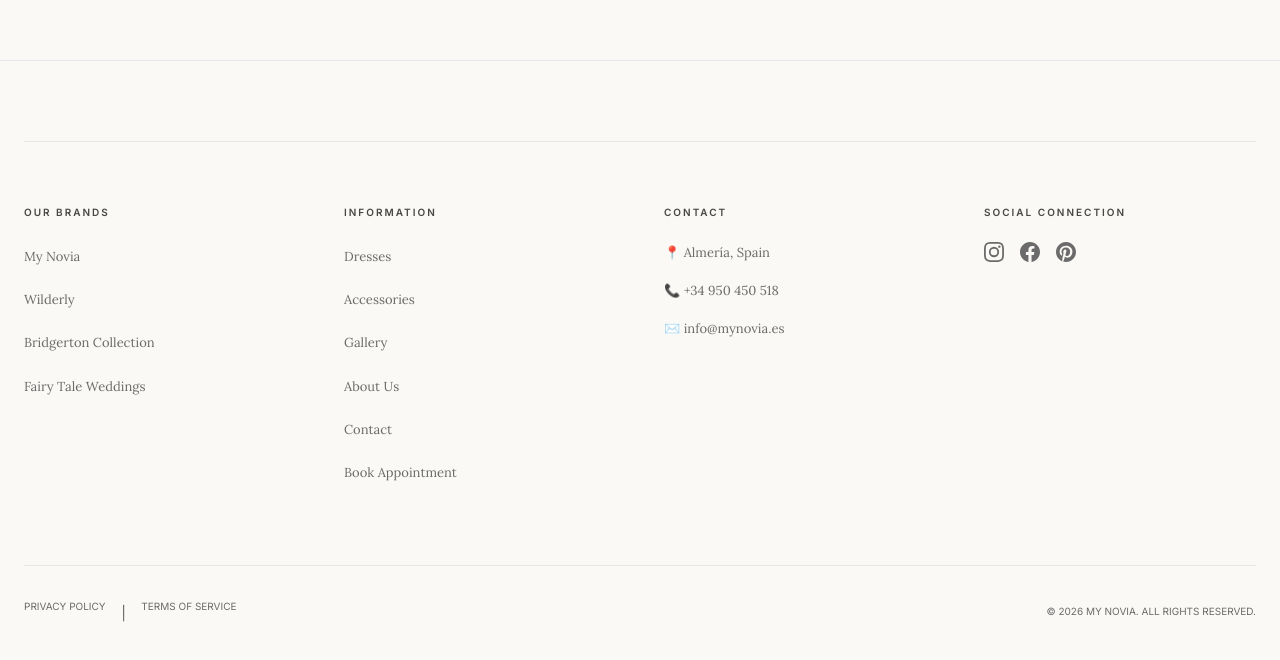
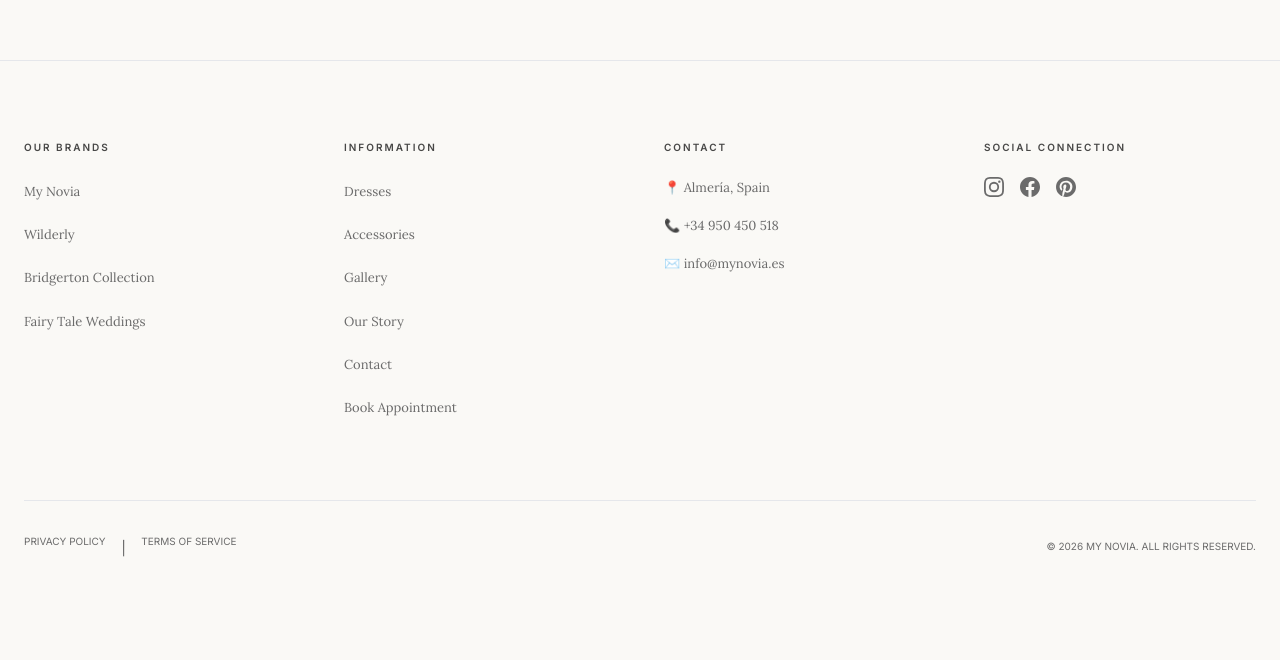
Before and after one commit to harshjkumar/mynovia-frontend, a Next.js app: page /dresses/bride in a window 1280 px wide. Shown: the part 820-1480 px from the top of the page. After the commit the page ends 1420 px from the top, so only its background shows below. Built offline with nearby package versions, Linux system fonts and the light colour scheme; no server answers; a web font is replaced by a local one.

Commit message:
Apply latest updates: Refined About Us headers, admin category fix, heart icon removed, simplified footer border, and added admin review dates.

```diff
--- a/app/about/page.jsx
+++ b/app/about/page.jsx
@@ -3,7 +3,7 @@ import AboutContent from '@/components/about/AboutContent'
 const API = process.env.NEXT_PUBLIC_API_URL || 'http://localhost:5000/api/v1'
 
 export const metadata = {
-  title: 'About Us — My Novia',
+  title: 'Our Story — My Novia',
   description: 'Discover the story of My Novia, your favorite bridal boutique in Almería.'
 }
 
--- a/app/admin/contenido/page.jsx
+++ b/app/admin/contenido/page.jsx
@@ -62,7 +62,7 @@ export default function ContentEditorPage() {
         },
         about: {
           hero_image: 'https://images.unsplash.com/photo-1519741497674-611481863552?w=1920&q=80',
-          hero_title: 'About Us',
+          hero_title: 'Our Story',
           eyebrow: 'ABOUT MY NOVIA',
           heading: 'Love brought us here. You too.',
           story: "My Novia was born from the passion to make every bride's dream come true, bringing to Almería the most exclusive and elegant trends in bridal fashion.\n\nWe believe that choosing your wedding dress is an experience that should be memorable, deeply personal, and completely free of stress.\n\nOur team of experts dedicates themselves completely to understanding your style, your personality, and the vision of your perfect day, accompanying you at every step of this beautiful journey.",
@@ -169,7 +169,7 @@ export default function ContentEditorPage() {
 
   const tabs = [
     { id: 'home', label: 'Homepage' },
-    { id: 'about', label: 'About Us' },
+    { id: 'about', label: 'Our Story' },
     { id: 'contact', label: 'Contact' }
   ]
 
--- a/app/admin/resenas/page.jsx
+++ b/app/admin/resenas/page.jsx
@@ -57,6 +57,7 @@ export default function AdminReviewsPage() {
             <tr>
               <th className="text-left px-6 py-3 text-xs font-sans text-body-gray uppercase">Author</th>
               <th className="text-left px-6 py-3 text-xs font-sans text-body-gray uppercase">Rating</th>
+              <th className="text-left px-6 py-3 text-xs font-sans text-body-gray uppercase">Date</th>
               <th className="text-left px-6 py-3 text-xs font-sans text-body-gray uppercase hidden md:table-cell">Text</th>
               <th className="text-left px-6 py-3 text-xs font-sans text-body-gray uppercase">Actions</th>
             </tr>
@@ -68,6 +69,7 @@ export default function AdminReviewsPage() {
               <tr key={r.id} className="hover:bg-gray-50">
                 <td className="px-6 py-3 font-medium text-charcoal">{r.author_name}</td>
                 <td className="px-6 py-3 text-gold">{'★'.repeat(r.rating||0)}</td>
+                <td className="px-6 py-3 text-body-gray text-xs">{new Date(r.created_at).toLocaleDateString()}</td>
                 <td className="px-6 py-3 text-body-gray text-xs max-w-xs truncate hidden md:table-cell">{r.review_text}</td>
                 <td className="px-6 py-3">
                   <div className="flex items-center gap-4">
--- a/app/admin/vestidos/[id]/page.jsx
+++ b/app/admin/vestidos/[id]/page.jsx
@@ -39,7 +39,7 @@ export default function EditDressPage() {
   })
 
   useEffect(() => {
-    fetchCategories().then(setCategories).catch(() => {})
+    fetchCategories('dress').then(setCategories).catch(() => {})
     fetchTags().then(setTags).catch(() => {})
     Promise.all([adminGetStyles(), adminGetSizes(), adminGetColors()])
       .then(([st, si, co]) => {
--- a/app/admin/vestidos/nueva/page.jsx
+++ b/app/admin/vestidos/nueva/page.jsx
@@ -35,7 +35,7 @@ export default function NewDressPage() {
   })
 
   useEffect(() => {
-    fetchCategories().then(setCategories).catch(() => {})
+    fetchCategories('dress').then(setCategories).catch(() => {})
     fetchTags().then(setTags).catch(() => {})
     Promise.all([adminGetStyles(), adminGetSizes(), adminGetColors()])
       .then(([st, si, co]) => {
--- a/app/conocenos/page.jsx
+++ b/app/conocenos/page.jsx
@@ -1,7 +1,7 @@
 const API = process.env.NEXT_PUBLIC_API_URL || 'http://localhost:5000/api/v1'
 
 export const metadata = {
-  title: 'About Us — My Novia',
+  title: 'Our Story — My Novia',
   description: 'Discover the story of My Novia, your favorite bridal boutique in Almería.'
 }
 
@@ -28,7 +28,7 @@ export default async function ConocenosPage() {
           className="w-full h-full object-cover"
         />
         <div className="absolute inset-0 bg-charcoal/40 flex items-center justify-center">
-          <h1 className="text-white font-display text-5xl md:text-6xl">About Us</h1>
+          <h1 className="text-white font-display text-5xl md:text-6xl">Our Story</h1>
         </div>
       </section>
 
--- a/components/about/AboutContent.jsx
+++ b/components/about/AboutContent.jsx
@@ -45,7 +45,7 @@ export default function AboutContent({ content }) {
               {content.eyebrow || 'ABOUT MY NOVIA'}
             </span>
             <h1 className="font-heading text-6xl md:text-8xl text-white font-light tracking-wide italic shadow-sm">
-              {content.hero_title || 'About Us'}
+              {content.hero_title || 'Our Story'}
             </h1>
           </motion.div>
         </div>
--- a/components/catalog/DressCard.jsx
+++ b/components/catalog/DressCard.jsx
@@ -36,17 +36,12 @@ export default function DressCard({ dress }) {
       </Link>
 
       <div className="px-1">
-        <div className="flex items-start justify-between mb-2">
+        <div className="flex items-start mb-2">
           <Link href={`/dresses/${dress.slug}`}>
             <h3 className="font-heading text-[22px] text-[#333] hover:text-[#555] transition-colors font-light tracking-wide truncate pr-4">
               {dress.name}
             </h3>
           </Link>
-          <button className="text-[#a09e9e] hover:text-[#f05f42] transition-colors mt-1">
-            <svg className="w-5 h-5" fill="none" stroke="currentColor" viewBox="0 0 24 24">
-              <path strokeLinecap="round" strokeLinejoin="round" strokeWidth="1.5" d="M4.318 6.318a4.5 4.5 0 000 6.364L12 20.364l7.682-7.682a4.5 4.5 0 00-6.364-6.364L12 7.636l-1.318-1.318a4.5 4.5 0 00-6.364 0z" />
-            </svg>
-          </button>
         </div>
 
         <p className="font-sans text-[13px] leading-relaxed text-[#7a7a7a] font-light mb-3 line-clamp-2">
--- a/components/layout/Footer.jsx
+++ b/components/layout/Footer.jsx
@@ -4,7 +4,7 @@ const footerLinks = [
   { label: 'Dresses', href: '/dresses' },
   { label: 'Accessories', href: '/accessories' },
   { label: 'Gallery', href: '/gallery' },
-  { label: 'About Us', href: '/about' },
+  { label: 'Our Story', href: '/about' },
   { label: 'Contact', href: '/contact' },
   { label: 'Book Appointment', href: '/book-appointment' }
 ]
@@ -16,7 +16,7 @@ export default function Footer() {
 
 
 
-        <div className="grid grid-cols-2 md:grid-cols-4 gap-12 border-t border-gray-200 pt-16">
+        <div className="grid grid-cols-2 md:grid-cols-4 gap-12">
           <div>
             <h4 className="font-sans text-[10px] font-semibold tracking-[2px] uppercase text-charcoal/80 mb-6">
               Our Brands
--- a/components/layout/Navbar.jsx
+++ b/components/layout/Navbar.jsx
@@ -75,7 +75,7 @@ export default function Navbar() {
 
   const navLinksRight = [
     { label: 'GALLERY', href: '/gallery' },
-    { label: 'ABOUT US', href: '/about' },
+    { label: 'OUR STORY', href: '/about' },
     { label: 'CONTACT', href: '/contact' }
   ]
 
```
